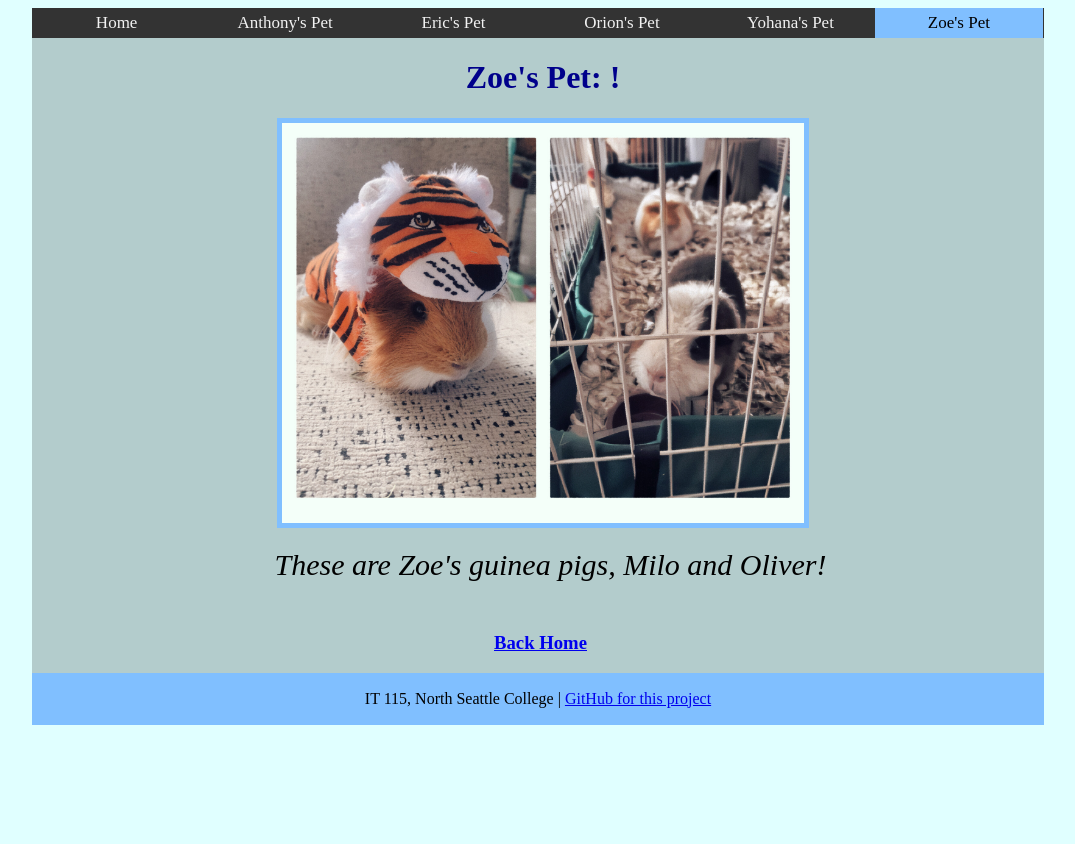
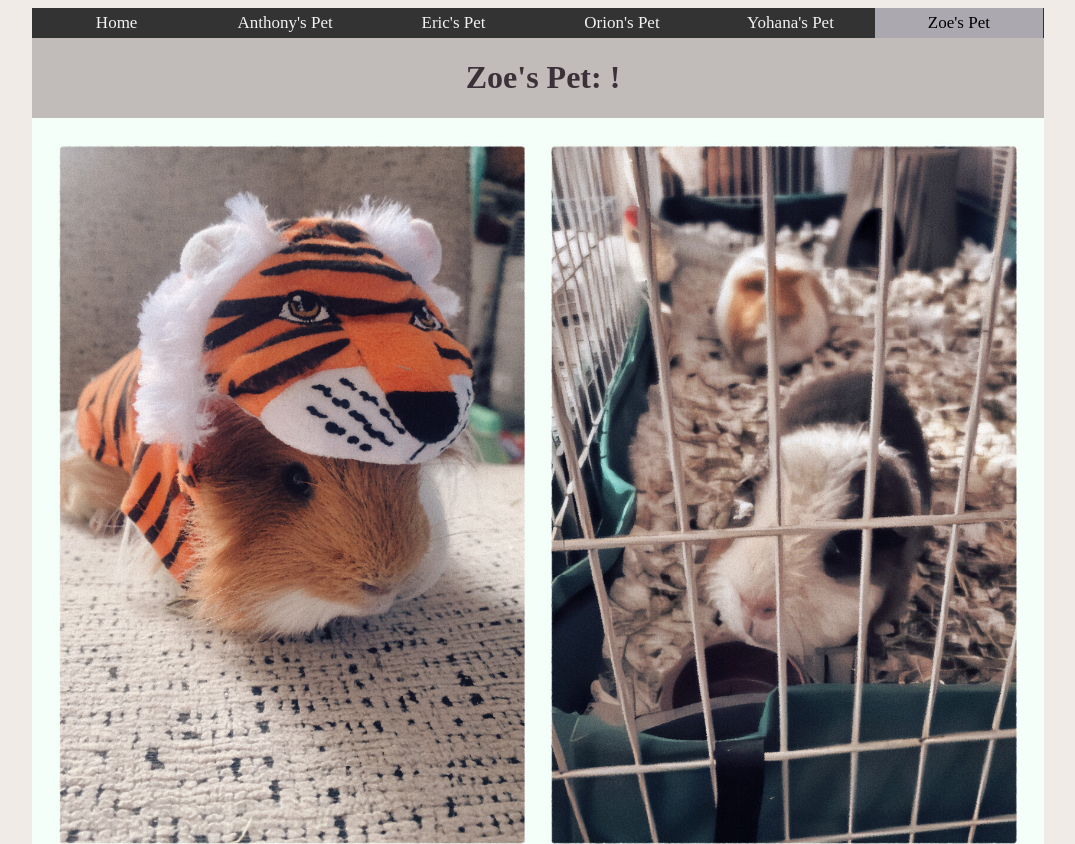
Before and after one commit to orionseattle/IT115-finalproject, a plain HTML site: page frontend/zoepet.html in a window 1280 px wide. Shown: the top 844 px of the page, without its empty margins (102-1177 px from the left). Before the commit the page ends 800 px from the top, so only its background shows below. Drawn offline with Linux system fonts and the light colour scheme; files whose address does not match are found by name.

Commit message:
Changed styling for frontend

```diff
--- a/frontend/styles/branchlevel.css
+++ b/frontend/styles/branchlevel.css
@@ -1,29 +1,42 @@
 
 body {
-  background-color: lightcyan;
+  background-color: rgb(241,235,232);
 }
 
 h1 {
-  color: darkblue;
+  color: rgb(59,50,57);
   margin-left: 10px;
   text-align: center;
 }
 
-.contained img{
- width:400px;
-height:400px;
-border: radius 5px;
-vertical-align: top;
-margin-bottom: 20px;
-border: 5px solid #80bfff;
-margin-left: 10px;}
-.contained {text-align: center;}
+#petImage
+{
+  object-fit: contain;
+}
+#petImage img
+{
+  max-width: 100%;
+  max-height: 100%;
+  margin: auto;
+  display: block;
+}
+#collageImage
+{
+  object-fit: contain;
+}
+#collageImage img
+{
+  max-width: 100%;
+  max-height: 100%;
+  margin: auto;
+  display: block;
+}
 
 figcaption{
   width: 315px;
   text-align: center;
   margin-left: 25px;
-  color:black;
+  color:rgb(59,50,57);
   font-style: italic;
   font-size: 30px;
 }
@@ -53,7 +66,7 @@ figcaption{
   }
 
   .topnav a.active {
-    background-color:  #80bfff;
+    background-color: rgb(171,169,175);
     color: black;
   }
   .main
@@ -66,9 +79,9 @@ figcaption{
     footer {
       text-align: center;
       padding: 1px;
-      background-color: #80bfff;
-      color: black;
+      background-color: rgb(171,169,175);
+      color: rgb(40,66,97);
       clear: both;}
-      h2{color: #80bfff; font-family: "Montserrat", serif;margin-left: 10px;}
+      h2{color: rgb(59,97,143); font-family: "Montserrat", serif;margin-left: 10px;}
       ul{color: white;font-family: "Montserrat", serif;}
       figcaption {text-align: center;}
```
